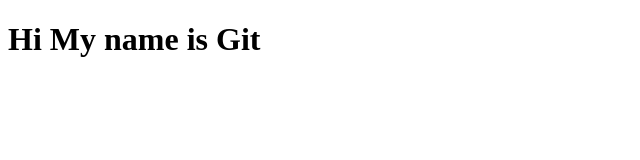
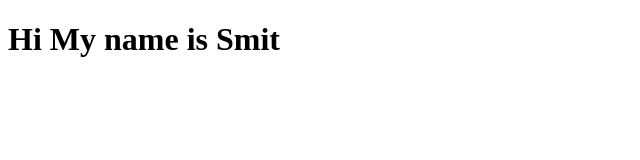
Before and after one commit to Smit-8923/demo, a plain HTML site: page index.html in a window 1280 px wide. Shown: the full height of the page, 0-640 px from the left. Drawn offline with Linux system fonts and the light colour scheme.

Commit message:
change my name

```diff
--- a/index.html
+++ b/index.html
@@ -6,6 +6,6 @@
     <title>Demo</title>
 </head>
 <body>
-    <h1 class="big">Hi My name is Git</h1>
+    <h1 class="big">Hi My name is Smit</h1>
 </body>
 </html>
```
